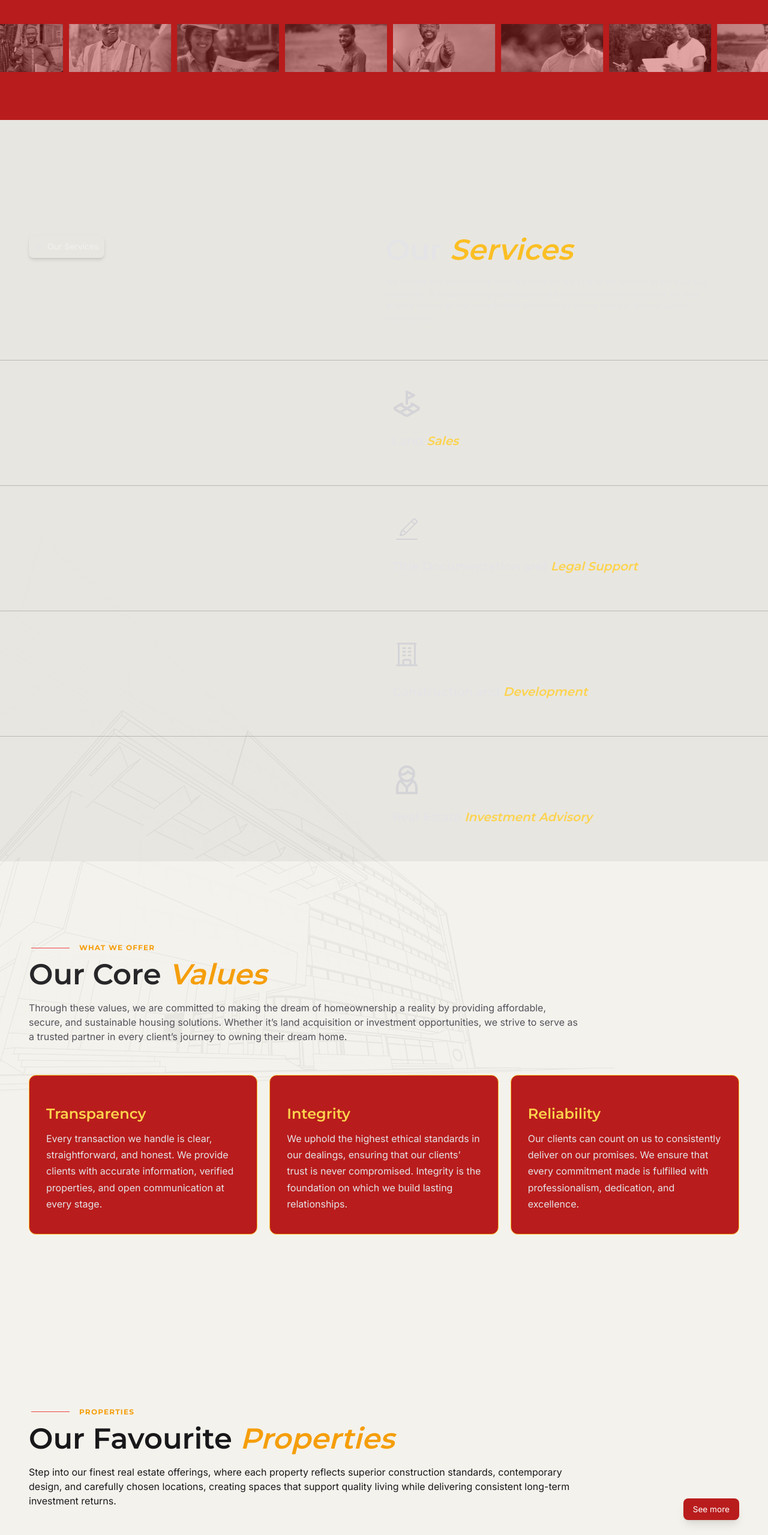
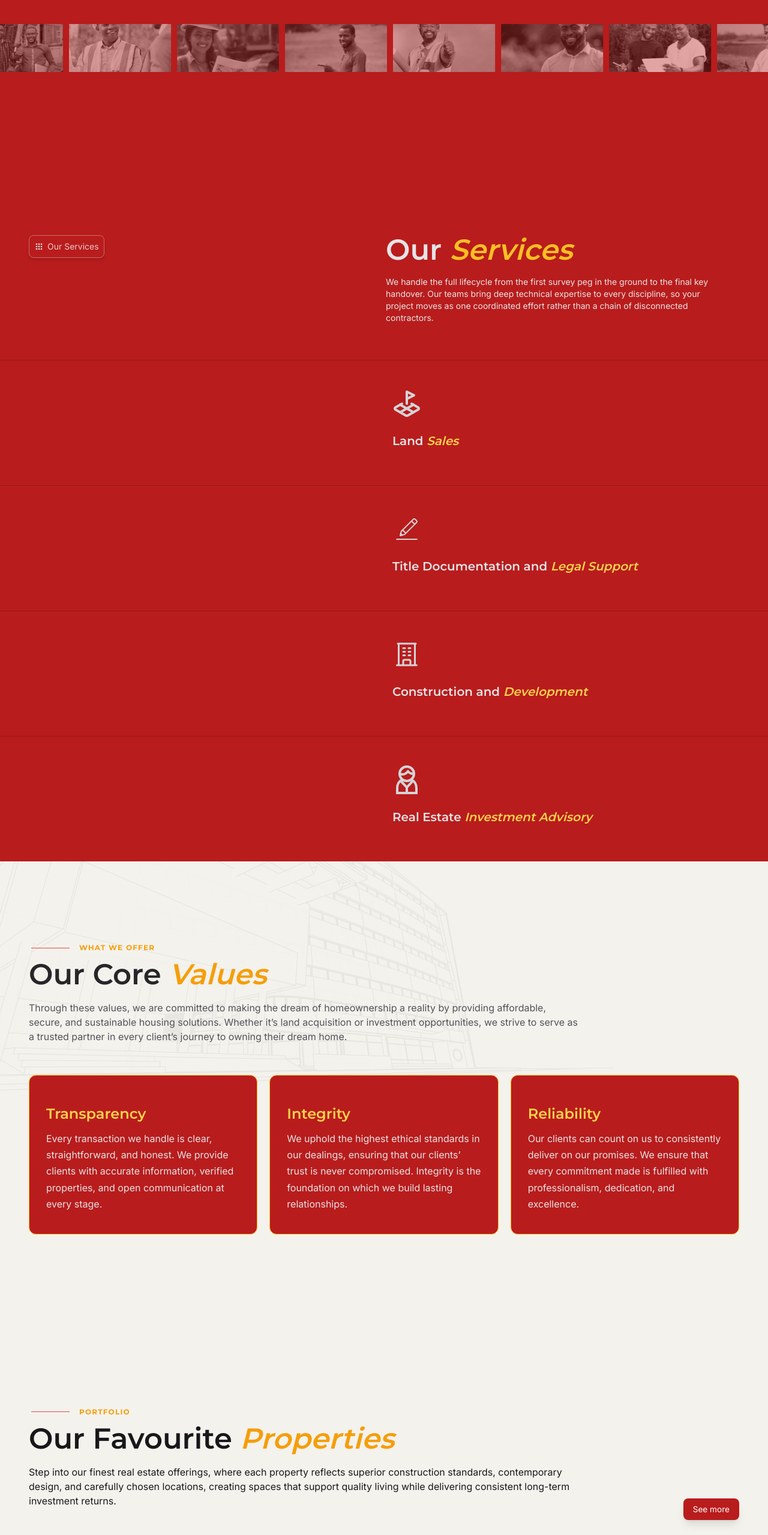
Before and after one commit to JhimmieC137/quantum, a Next.js app: page / in a window 1280 px wide. Shown: the part 2335-4894 px from the top of the page at 60% size. Built offline with nearby package versions, Linux system fonts and the light colour scheme.

Commit message:
Hot fix for service background

```diff
--- a/src/components/Introduction.tsx
+++ b/src/components/Introduction.tsx
@@ -7,7 +7,7 @@ export default function Introduction() {
         <div>
             <div className="w-full py-28 bg-zinc-950">
                 <FadeUp>
-                    <div className="w-full 2xl:max-w-[1400px] xl:max-w-[1200px] lg:max-w-[1000px] flex flex-col items-center m-auto relative py-20 px-5">
+                    <div className="w-full 2xl:max-w-[1400px] xl:max-w-[1200px] lg:max-w-[1000px] flex flex-col items-center m-auto relative lg:py-20 py-7 px-5">
                         <div className="h-px bg-red-600 w-full m-auto rounded-lg"/>
                     </div>
                 </FadeUp>
@@ -16,7 +16,7 @@ export default function Introduction() {
                     <div className="lg:w-[55%] w-full">
 
                         <FadeUp>
-                            <p className="text-zinc-400/90 2xl:text-4xl xl:text-3xl text-3xl font-medium 2xl:leading-relaxed xl:leading-[3rem] lg:leading-relaxed text-left">
+                            <p className="text-zinc-400/90 2xl:text-4xl xl:text-3xl md:text-3xl text-lg font-medium 2xl:leading-relaxed xl:leading-[3rem] lg:leading-relaxed text-left">
                                 <span className="text-amber-400">For years, real estate has been driven by speed over substance. </span>
                                 It's time to build with intention. <br/><br/>
                                 At Quantum Homes & Property, we don't just erect structures, we create landmarks. Our disciplined, client-first approach weaves craftsmanship, durability, and intelligent design into spaces that hold their value and their meaning. <br/><br/>
--- a/src/components/OurServices.tsx
+++ b/src/components/OurServices.tsx
@@ -19,7 +19,8 @@ const montserrat = Montserrat({
 export default function OurServices()  {
 
     return (
-        <div className="w-full lg:pt-24 pt-5 relative bg-zinc-950/5 z-50">
+        <div className="w-full lg:pt-24 pt-5 relative bg-red-700 z-50">
+            {/* <div className="absolute inset-0 bg-zinc-950/10 z-10" /> */}
 
             <div className="w-full 2xl:max-w-[1400px] lg:max-w-[1200px] relative m-auto lg:mt-24 mt-5 mb-10">
 
--- a/src/components/Properties.tsx
+++ b/src/components/Properties.tsx
@@ -26,7 +26,7 @@ export default function Properties()  {
                         <FadeUp>
                             <div className={`${montserrat.className} flex justify-start gap-4 items-center mb-2 pl-1`}>
                                 <div className="h-px xl:w-16 lg:w-10 w-7 bg-red-500"/>
-                                <p className={`${montserrat.className} text-xs font-bold text-amber-500 tracking-widest`}>PROPERTIES</p>
+                                <p className={`${montserrat.className} text-xs font-bold text-amber-500 tracking-widest`}>PORTFOLIO</p>
                             </div>
                         </FadeUp>
 
```
Also changed, not shown: src/components/Header.tsx (+0 -14 lines).
